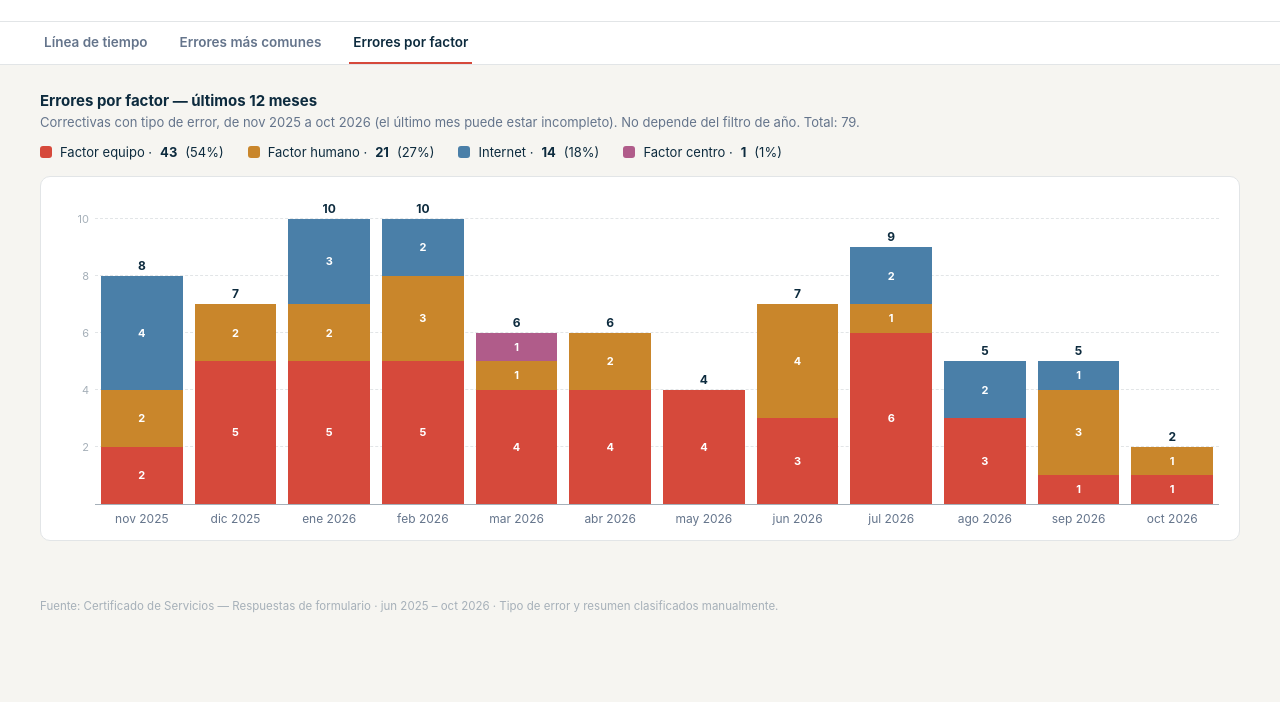
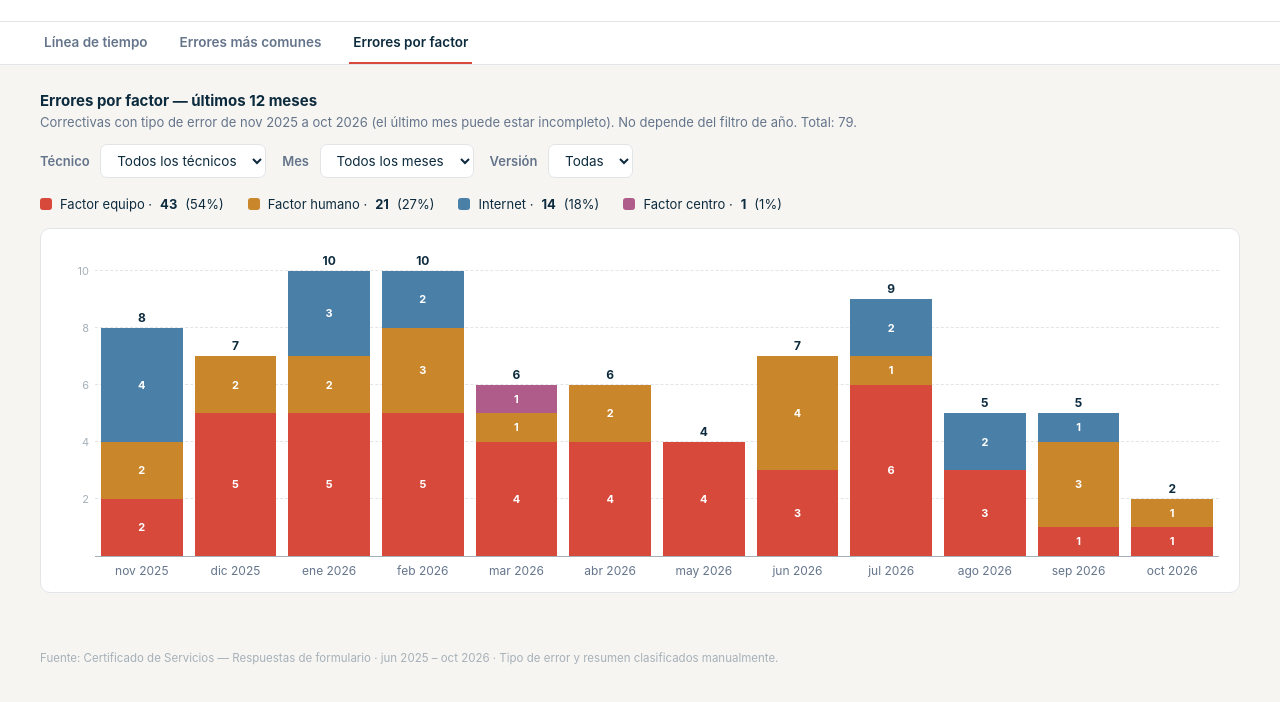
Before and after one commit to claudiayanez-web/retina-timeline, a plain HTML site: page index.html in a window 1280 px wide. Both pictures are taken after a click on the button "Errores por factor". Shown: the part 176-878 px from the top of the page. Before the commit the page ends 829 px from the top, so only its background shows below. Drawn offline with Linux system fonts and the light colour scheme.

Commit message:
Update index.html

```diff
--- a/index.html
+++ b/index.html
@@ -88,13 +88,13 @@
   .fc-inner{ position:absolute; left:34px; right:0; top:24px; bottom:0; border-bottom:1px solid var(--slate-light); }
   .fc-grid{ position:absolute; left:0; right:0; border-top:1px dashed var(--line); }
   .fc-grid span{ position:absolute; left:-34px; width:28px; text-align:right; font-size:11px; color:var(--slate-light); transform:translateY(-50%); }
-  .fc-cols{ position:relative; display:flex; gap:12px; height:100%; padding:0 6px; }
-  .fc-col{ flex:1; display:flex; flex-direction:column-reverse; height:100%; }
+  .fc-cols{ position:relative; display:flex; justify-content:center; gap:12px; height:100%; padding:0 6px; }
+  .fc-col{ flex:1; max-width:120px; display:flex; flex-direction:column-reverse; height:100%; }
   .fc-seg{ flex:none; display:flex; align-items:center; justify-content:center; color:#fff; font-size:11px; font-weight:700; cursor:default; }
   .fc-seg:hover{ filter:brightness(1.12); }
   .fc-total{ flex:none; text-align:center; font-size:12px; font-weight:700; color:var(--ink); padding-bottom:3px; }
-  .fc-months{ display:flex; gap:12px; padding:6px 6px 0 40px; }
-  .fc-months div{ flex:1; text-align:center; font-size:12px; color:var(--slate); }
+  .fc-months{ display:flex; justify-content:center; gap:12px; padding:6px 6px 0 40px; }
+  .fc-months div{ flex:1; max-width:120px; text-align:center; font-size:12px; color:var(--slate); }
   .err-row .err-label{
     width:280px;
     flex:none;
@@ -469,6 +469,24 @@
   <section style="padding:26px 40px 40px;">
     <h2 style="font-size:15px; font-weight:700; margin:0 0 4px;">Errores por factor — últimos 12 meses</h2>
     <p id="factorSub" style="font-size:13px; color:var(--slate); margin:0 0 14px;"></p>
+    <div class="controls" style="padding:0 0 18px;">
+      <div>
+        <label for="facTecFilter">Técnico</label>
+        <select id="facTecFilter"></select>
+      </div>
+      <div>
+        <label for="facMesFilter">Mes</label>
+        <select id="facMesFilter"></select>
+      </div>
+      <div>
+        <label for="facVersionFilter">Versión</label>
+        <select id="facVersionFilter">
+          <option value="__ALL__">Todas</option>
+          <option value="4">v4</option>
+          <option value="4.5">v4.5</option>
+        </select>
+      </div>
+    </div>
     <div id="factorLegend" class="factor-legend"></div>
     <div id="factorChart" class="factor-chart"></div>
   </section>
@@ -1047,18 +1065,55 @@ function ultimos12Meses(){
   return out;
 }
 
+// Filtros de esta pestaña (técnico = quien hizo la visita anterior, igual que en "Errores más comunes")
+const facTecFilter = document.getElementById('facTecFilter');
+const facMesFilter = document.getElementById('facMesFilter');
+const facVersionFilter = document.getElementById('facVersionFilter');
+
+facTecFilter.innerHTML = '<option value="__ALL__">Todos los técnicos</option>' +
+  errTecOptions.map(t=>`<option value="${t}">${t}</option>`).join('');
+
+// Meses de la ventana de 12 meses: el más reciente primero, separados por año
+(function(){
+  const ms = ultimos12Meses().slice().reverse();
+  const porAnio = {};
+  ms.forEach(m=>{ const y = m.slice(0, 4); (porAnio[y] = porAnio[y] || []).push(m); });
+  let html = '<option value="__ALL__">Todos los meses</option>';
+  Object.keys(porAnio).sort().reverse().forEach(y=>{
+    html += `<optgroup label="${y}">` +
+      porAnio[y].map(m=>`<option value="${m}">${MESES_LARGO[+m.slice(5, 7) - 1]}</option>`).join('') +
+      '</optgroup>';
+  });
+  facMesFilter.innerHTML = html;
+})();
+
+[facTecFilter, facMesFilter, facVersionFilter].forEach(el=> el.addEventListener('change', renderFactorChart));
+
 function renderFactorChart(){
-  const meses = ultimos12Meses();
-  const enVentana = DATA.filter(d=>d.tipo === 'Mantención correctiva' && d.fecha && meses.includes(d.fecha.slice(0, 7)));
-  const rows = enVentana.filter(d=>d.tipo_error);
-  const sinClasificar = enVentana.length - rows.length;
+  const tecSel = facTecFilter.value;
+  const mesSel = facMesFilter.value;
+  const versionSel = facVersionFilter.value;
+
+  const meses = mesSel === '__ALL__' ? ultimos12Meses() : [mesSel];
+  let base = DATA.filter(d=>d.tipo === 'Mantención correctiva' && d.fecha && meses.includes(d.fecha.slice(0, 7)));
+  if(tecSel !== '__ALL__') base = base.filter(d=>tecnicoList(d.tecnico_anterior).includes(tecSel));
+  if(versionSel !== '__ALL__'){
+    base = base.filter(d=> d.modelo && (versionSel === '4' ? d.modelo === '4' : d.modelo.startsWith('4.5')));
+  }
+  const rows = base.filter(d=>d.tipo_error);
+  const sinClasificar = base.length - rows.length;
 
   const porMes = {};
   meses.forEach(m=>{ porMes[m] = {}; FACTORES.forEach(f=>{ porMes[m][f.nombre] = []; }); });
   rows.forEach(d=>{ if(porMes[d.fecha.slice(0, 7)][d.tipo_error]) porMes[d.fecha.slice(0, 7)][d.tipo_error].push(d); });
 
+  const periodo = meses.length === 1
+    ? `de ${etiquetaMesFactor(meses[0])}`
+    : `de ${etiquetaMesFactor(meses[0])} a ${etiquetaMesFactor(meses[meses.length - 1])} (el último mes puede estar incompleto)`;
   document.getElementById('factorSub').textContent =
-    `Correctivas con tipo de error, de ${etiquetaMesFactor(meses[0])} a ${etiquetaMesFactor(meses[11])} (el último mes puede estar incompleto). No depende del filtro de año. Total: ${rows.length}.` +
+    `Correctivas con tipo de error ${periodo}. No depende del filtro de año.` +
+    (tecSel !== '__ALL__' ? ' Con técnico: correctivas que llegaron después de una visita suya.' : '') +
+    ` Total: ${rows.length}.` +
     (sinClasificar ? ` ${sinClasificar} sin tipo de error no se incluyen.` : '');
 
   // Leyenda con totales
@@ -1071,7 +1126,7 @@ function renderFactorChart(){
 
   const chart = document.getElementById('factorChart');
   if(rows.length === 0){
-    chart.innerHTML = '<div style="padding:20px 0; color:var(--slate); font-size:14px;">No hay datos en estos 12 meses.</div>';
+    chart.innerHTML = '<div style="padding:20px 0; color:var(--slate); font-size:14px;">No hay datos para este filtro.</div>';
     return;
   }
 
```
